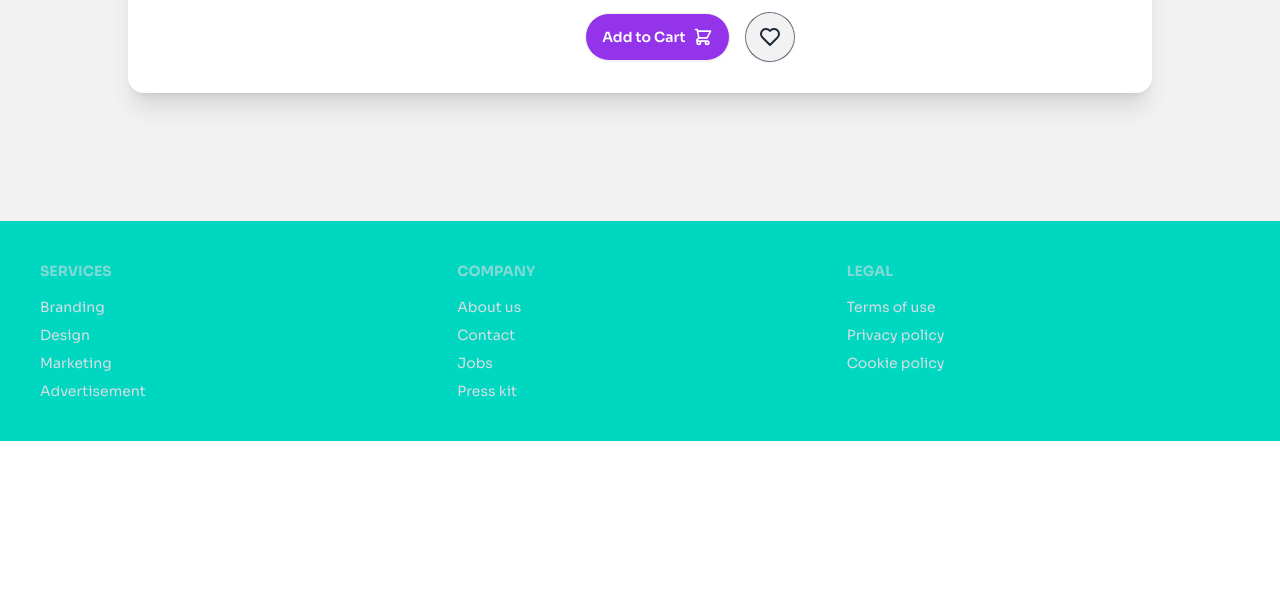
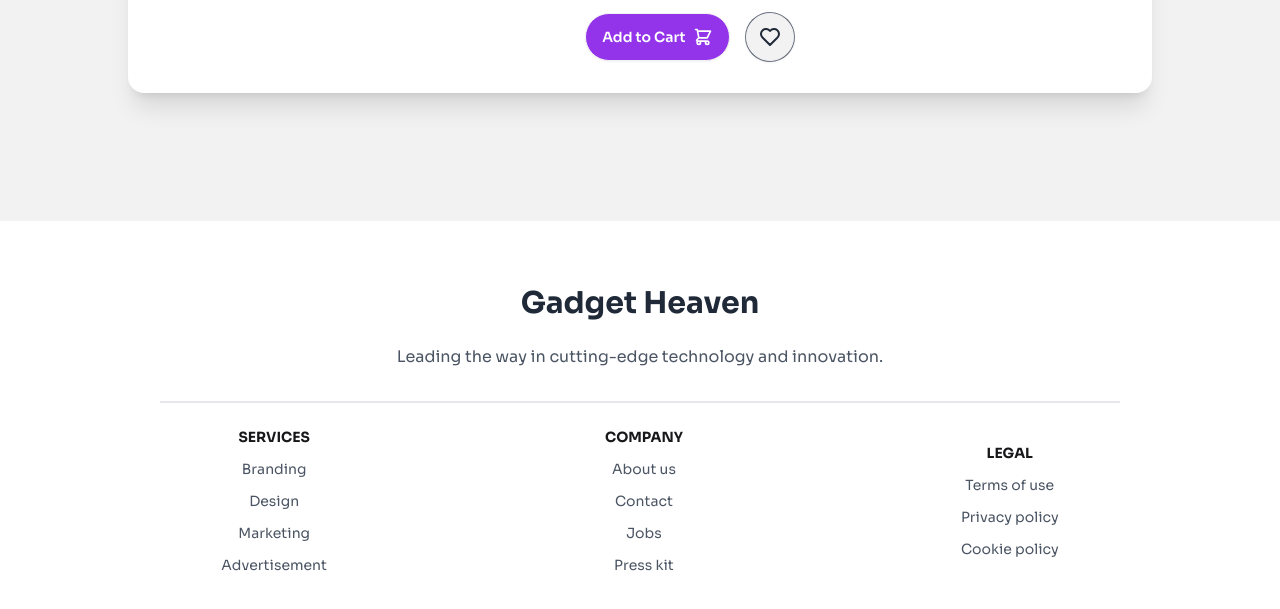
Before and after one commit to farad-alam/Gadget-Heaven, a website: page pages/product_details.html in a window 1280 px wide. Shown: the part 822-1431 px from the top of the page. Before the commit the page ends 1263 px from the top, so only its background shows below. Drawn offline with Linux system fonts and the light colour scheme.

Commit message:
footer added

```diff
--- a/pages/product_details.html
+++ b/pages/product_details.html
@@ -157,7 +157,7 @@
                 </ol>
               </div>
               <!-- rating -->
-              <div class=" space-y-2">
+              <div class="space-y-2">
                 <h3 class="font-bold">Rating</h3>
                 <div class="flex gap-4 items-center">
                   <div id="5star">
@@ -197,7 +197,9 @@
               </div>
               <!-- Actions -->
               <div id="actions" class="flex gap-4 items-center">
-                <button class="btn bg-purple-600 rounded-3xl hover:bg-purple-700 text-base-100">
+                <button
+                  class="btn bg-purple-600 rounded-3xl hover:bg-purple-700 text-base-100"
+                >
                   Add to Cart
                   <div id="cart" class="">
                     <svg
@@ -216,7 +218,10 @@
                     </svg>
                   </div>
                 </button>
-                <div id="heart" class="btn btn-circle ring-1 ring-gray-500 shadow shadow-sm">
+                <div
+                  id="heart"
+                  class="btn btn-circle ring-1 ring-gray-500 shadow shadow-sm"
+                >
                   <svg
                     xmlns="http://www.w3.org/2000/svg"
                     width="24"
@@ -241,29 +246,40 @@
         </div>
       </div>
     </main>
-    <footer>
-      <footer class="footer p-10 bg-accent text-neutral-content">
-        <nav>
-          <header class="footer-title">Services</header>
-          <a class="link link-hover">Branding</a>
-          <a class="link link-hover">Design</a>
-          <a class="link link-hover">Marketing</a>
-          <a class="link link-hover">Advertisement</a>
+    <footer
+      class="bg-base-100 py-16 relative w-full mx-auto h-fit"
+    >
+      <header class="text-center w-9/12 mx-auto pb-8 border-b-2 relative">
+        <h1 class="text-2xl md:text-3xl pb-6 font-bold">Gadget Heaven</h1>
+        <p class="text-gray-600">
+          Leading the way in cutting-edge technology and innovation.
+        </p>
+      </header>
+      <section
+        id="footer-menu"
+        class="relative w-8/12 pt-4 mx-auto flex flex-col gap-6 md:flex-row text-gray-600 items-center justify-between"
+      >
+        <nav class="menu items-center gap-3">
+          <h6 class="font-bold uppercase text-zinc-900">Services</h6>
+          <a class="link-hover">Branding</a>
+          <a class="link-hover">Design</a>
+          <a class="link-hover">Marketing</a>
+          <a class="link-hover">Advertisement</a>
         </nav>
-        <nav>
-          <header class="footer-title">Company</header>
-          <a class="link link-hover">About us</a>
-          <a class="link link-hover">Contact</a>
-          <a class="link link-hover">Jobs</a>
-          <a class="link link-hover">Press kit</a>
+        <nav class="menu items-center gap-3">
+          <h6 class="font-bold uppercase text-zinc-900">Company</h6>
+          <a class="link-hover">About us</a>
+          <a class="link-hover">Contact</a>
+          <a class="link-hover">Jobs</a>
+          <a class="link-hover">Press kit</a>
         </nav>
-        <nav>
-          <header class="footer-title">Legal</header>
-          <a class="link link-hover">Terms of use</a>
-          <a class="link link-hover">Privacy policy</a>
-          <a class="link link-hover">Cookie policy</a>
+        <nav class="menu items-center gap-3">
+          <h6 class="font-bold uppercase text-zinc-900">Legal</h6>
+          <a class="link-hover">Terms of use</a>
+          <a class="link-hover">Privacy policy</a>
+          <a class="link-hover">Cookie policy</a>
         </nav>
-      </footer>
+      </section>
     </footer>
   </body>
 </html>
```
